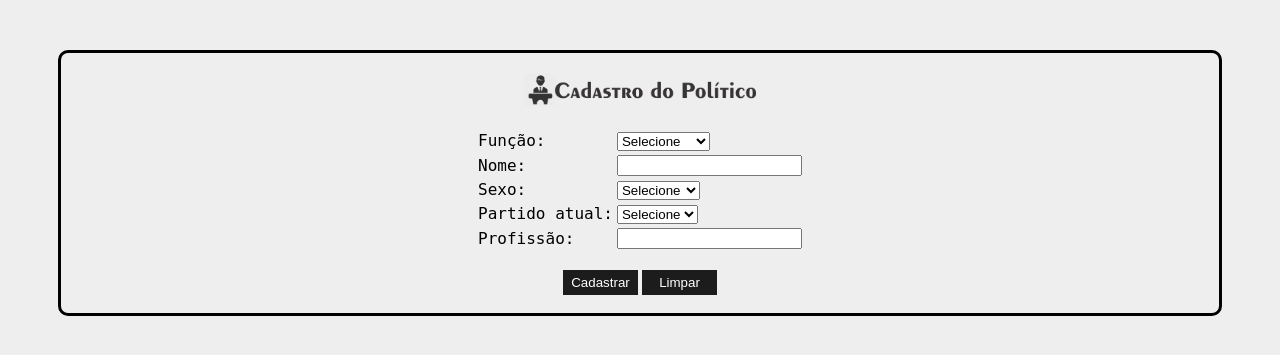
After one commit to arthurfalcao/wikilitica, a PHP site: page /cadastro_candidato.html in a window 1280 px wide. The commit adds this page. Shown: the top 355 px of the page. Run offline with PHP 8.4, Linux system fonts and the light colour scheme.

Commit message:
Pequenas mudanças

```diff
--- /dev/null
+++ b/cadastro_candidato.html
@@ -0,0 +1,48 @@
+<!DOCTYPE html>
+<html lang="pt-br">
+<head>
+	<meta charset="utf-8">
+	<title>Cadastro do Candidato</title>
+	<meta charset="utf-8">
+	<link rel="stylesheet" type="text/css" href="static/css/cadastro_candidato.css">
+
+</head>
+<body>
+	<div id="cadastro_candidato">
+		<a href="cadastro_candidato.html">
+			<img  id="img"  src="./static/img/logo c_politco.png" alt="logo" height="20px" width="80px">
+		</a>
+		<form><br>
+			<table>
+				<tr><td>Função:</td><td>
+					<select name="Tipo">
+						<option value="selecione" selected="selected">Selecione</option>
+						<option value="Vereador">Vereador</option>
+						<option value="Prefeito">Prefeito</option>
+						<option value="D.Estadual">D.Estadual</option>
+						<option value="D.Federal">D.Federal</option>
+						<option value="Governador">Governador</option>
+						<option value="Senador">Senador</option>
+						<option value="Presidente">Presidente</option>
+				 	</select></td></tr>
+				<tr><td>Nome:</td><td><input type="text" name="Nome"></td></tr>
+				<tr><td>Sexo:</td><td>
+					<select>
+						<option value="selecione" selected="selected">Selecione</option>
+						<option value="masculino">Masculino</option>
+						<option value="feminino">Feminino</option>
+					</select></td></tr>
+				<tr><td>Partido atual:</td><td>
+					<select name="Partidos">
+						<option value="selecione" selected="selected">Selecione</option>
+						<option value="PT"">PT</option>
+						<option value="PSDB">PSDB</option>
+						<option value="REDE">REDE</option>
+				  </select></td></tr>
+				<tr><td>Profissão:</td><td><input type="text" name="profissao"></td></tr>
+			</table>
+			<br><input  id="bt" type="submit" value="Cadastrar"> <input id="bt" type="reset" value="Limpar"><br><br>
+		</form>
+	</div>
+</body>
+</html>
--- a/static/css/cadastro_candidato.css
+++ b/static/css/cadastro_candidato.css
@@ -1,22 +1,20 @@
-tr,td{
-color: black;
-font-family: Century Gothic, monospace;
-text-align: left;
+body{
+	background-color: #eeeeee;
 }
+
 #img{
 	width: 20%;
 	height: 120%;
 	padding-top: 20px;
 }
+
 div#cadastro_candidato{
 	text-align: center;
 	border: solid;
 	border-radius: 10px;
 	margin: 50px;
 }
-body{
-	background-color: #eeeeee;
-}
+
 #bt{
 	background-color:#1C1C1C;
 	color: #FFFFFF;
@@ -24,7 +22,14 @@ body{
 	width: 75px;
 	height: 25px;
 }
+
 table{
 	margin-right: auto;
 	margin-left: auto;
 }
+
+tr,td, label{
+	color: black;
+	font-family: Century Gothic, monospace;
+	text-align: left;
+}
```
Also changed, not shown: cadastro_cadidato.html (deleted, +0 -39 lines).
